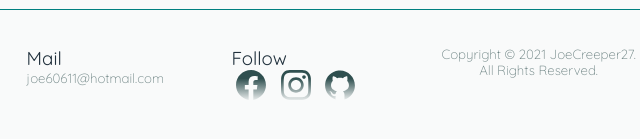
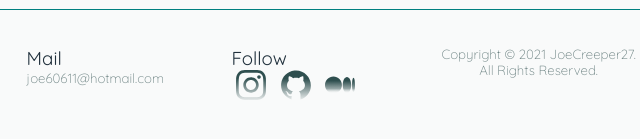
Before and after one commit to JoeCreeper27/JoeCreeper27-portfolio-github.io, a plain HTML site: page index.html in a window 1280 px wide. Shown: the part 1581-1720 px from the top of the page, 511-1151 px from the left. Drawn offline with Linux system fonts and the light colour scheme.

Commit message:
Update index.html

```diff
--- a/index.html
+++ b/index.html
@@ -132,14 +132,14 @@
         <div class="card-f">
           <h3>Follow</h3>
           <section class="link">
-            <a href="https://www.facebook.com/joe.huang.750"
-              ><img src="./Icons/facebook-dsga.svg" alt="facebook"
-            /></a>
             <a href="https://www.instagram.com/joe.huang.750/"
               ><img src="./Icons/instagram-dsga.svg" alt="instagram"
             /></a>
             <a href="https://github.com/JoeCreeper27"
               ><img src="./Icons/github-dsga.svg" alt="github"
+            /></a>
+            <a href="https://medium.com/@joe6061127"
+              ><img src="./Icons/medium-dsga.svg" alt="medium"
             /></a>
           </section>
         </div>
```
